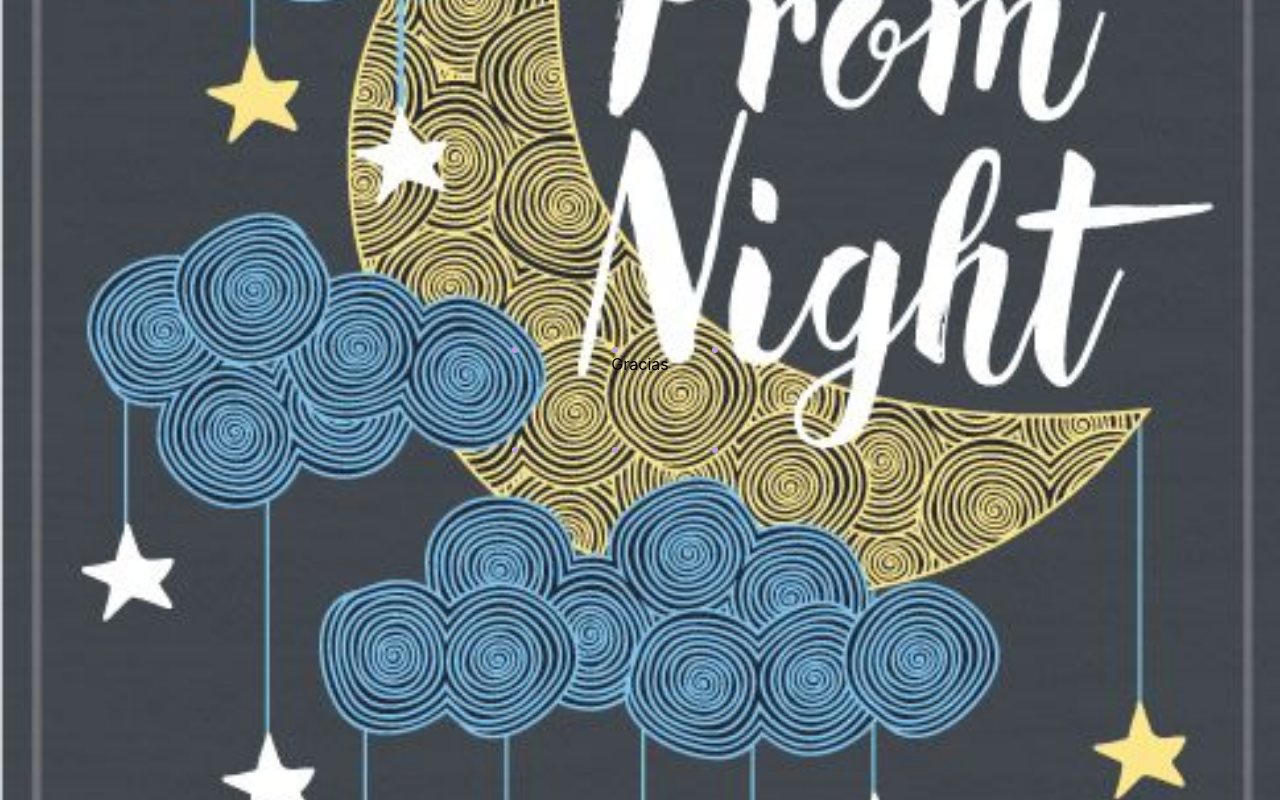
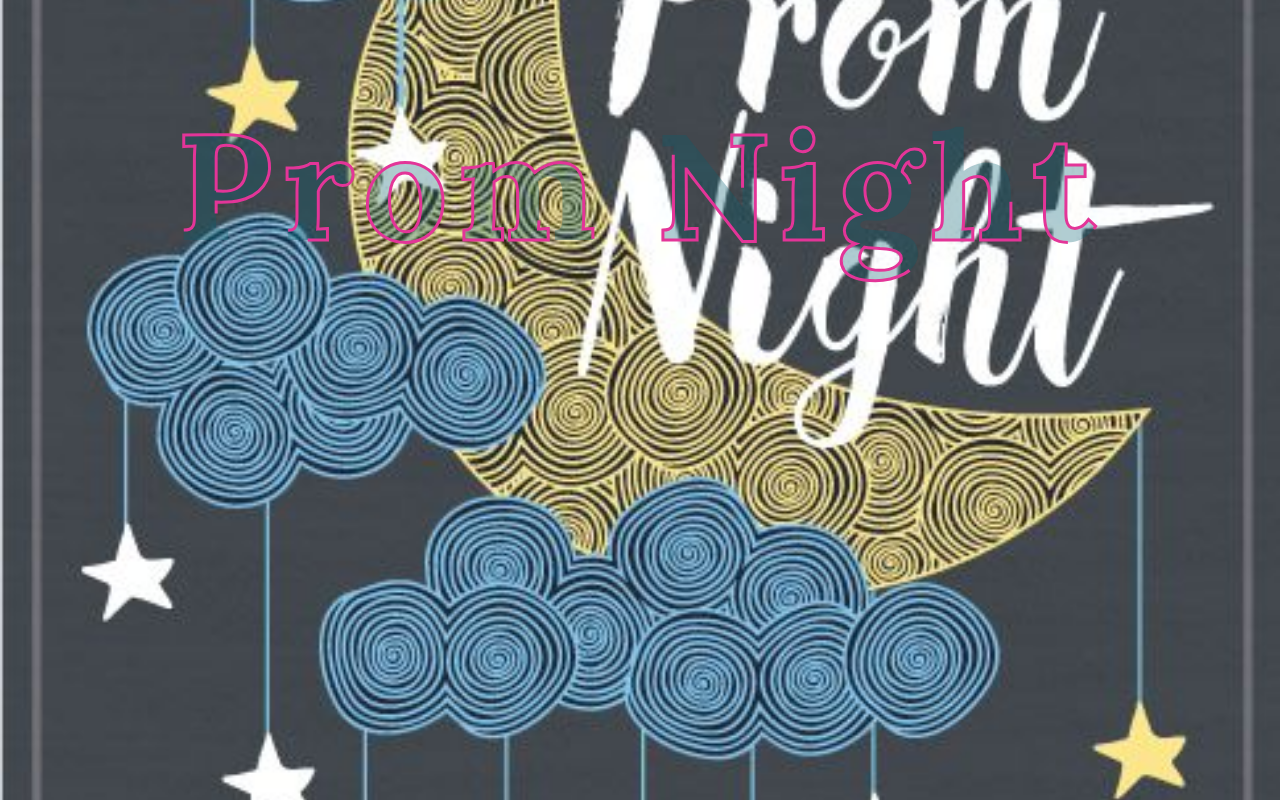
Before and after one commit to lcnitdgp/Prom_2023, a React (Create React App) app in the folder client/: page / in a window 1280 px wide. Built offline with nearby package versions, Linux system fonts and the light colour scheme.

Commit message:
text added

```diff
--- a/client/src/components/Main.css
+++ b/client/src/components/Main.css
@@ -6,10 +6,7 @@
    */
 
 
-   body {
-    background-color: #2e4057;
-    margin:0;
- }
+
 
  .patterns {
    height: 100vh;
@@ -20,7 +17,7 @@
  svg text {
    font-family: Lora;
    letter-spacing: 10px;
-   stroke: #ffa5d8;
+   stroke: #e33598;
    font-size: 150px;
    font-weight: 700;
    stroke-width: 3;
@@ -33,7 +30,7 @@
    0% {
      stroke-dasharray: 0 50%;
      stroke-dashoffset:  20%;
-     fill:hsl(189, 68%, 75%)
+     fill:hsl(189, 88%, 23%)
 
    }
 
--- a/client/src/components/Main.jsx
+++ b/client/src/components/Main.jsx
@@ -1,4 +1,5 @@
 import React from "react";
+import "./Main.css";
 import { Outlet } from "react-router-dom";
 
 export default function Main() {
@@ -6,7 +7,7 @@ export default function Main() {
 
   return (
     <>
-      <div className="container-contact100">
+      {/* <div className="container-contact100">
         <div
           className="contact100-map"
           id="google_map"
@@ -15,10 +16,11 @@ export default function Main() {
           data-pin="images/icons/map-marker.png"
           data-scrollwhell="0"
           data-draggable="1"
-        ></div>
+        ></div> */}
 
-        {/* <div className="wrap-contact100">
-          <div
+      {/* <div className="wrap-contact100"> */}
+
+      {/* <div
             className="contact100-form-title"
             style={{ backgroundImage: "url(/images/bg-01.jpg)" }}
           >
@@ -27,43 +29,17 @@ export default function Main() {
             <span className="contact100-form-title-2"> Literary Circle </span>
           </div>
 
-          <Outlet />
-        </div> */}
+          <Outlet /> */}
 
-        <div class="patterns">
-          <svg width="100%" height="100%">
-            <defs>
-              <pattern
-                id="polka-dots"
-                x="0"
-                y="0"
-                width="100"
-                height="100"
-                patternUnits="userSpaceOnUse"
-              >
-                <circle fill="#be9ddf" cx="25" cy="25" r="3"></circle>
-              </pattern>
-              <style>
-                @import url("https://fonts.googleapis.com/css?
-                family=Lora:400,400i,700,700i");
-              </style>
-            </defs>
+      <div class="patterns">
+        <svg width="100%" height="100%">
+          <text x="50%" y="30%" text-anchor="middle">
+            Prom Night
+          </text>
+        </svg>
 
-            <rect
-              x="0"
-              y="0"
-              width="100%"
-              height="100%"
-              fill="url(#polka-dots)"
-            >
-              {" "}
-            </rect>
 
-            <text x="50%" y="30%" text-anchor="middle">
-              Gracias
-            </text>
-          </svg>
-        </div>
+
       </div>
     </>
   );
```
